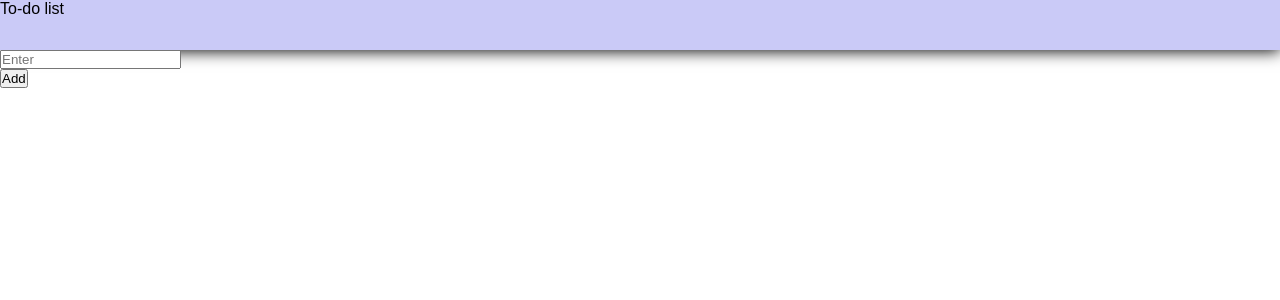
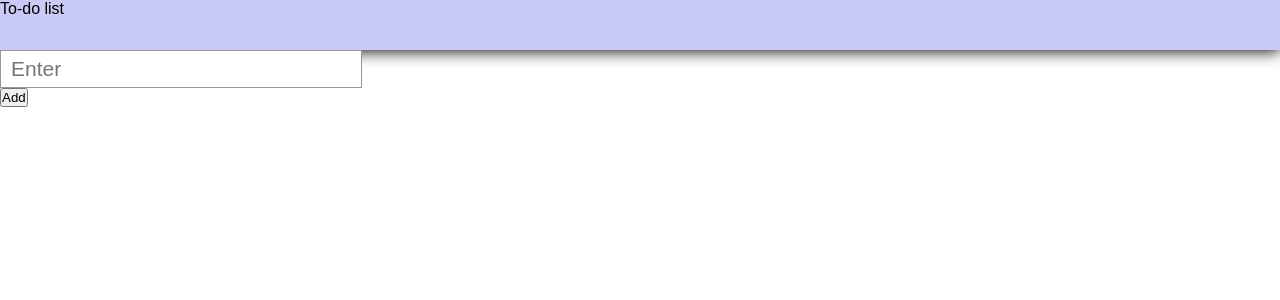
Before and after one commit to SofiaS1604/todolist, a React app: page / in a window 1280 px wide. Shown: the top 300 px of the page. Built offline with nearby package versions, Linux system fonts and the light colour scheme.

Commit message:
Add files via upload

```diff
--- a/src/view/atoms/Input/Input.jsx
+++ b/src/view/atoms/Input/Input.jsx
@@ -34,7 +34,7 @@ class Input extends React.Component {
         return (
             <div>
                 <input onChange={this.onChange} onKeyPress={this.onKeyPress} type="text" value={value}
-                       className="form_input-input" placeholder="Enter"/>
+                       className={styles.form_input} placeholder="Enter"/>
             </div>
         );
     }
--- a/src/view/atoms/Input/Input.sass
+++ b/src/view/atoms/Input/Input.sass
@@ -1,13 +1,11 @@
 .form_input
-    height: 32px
-    &-input
-        border: 1px solid rgba(151, 151, 151, 1)
-        width: 340px
-        height: 30px
-        transition-duration: 1s
-        font-size: 21px
-        line-height: 30px
-        padding: 3px 10px
-        &:focus
-            outline: 0
-            outline-offset: 0
+    border: 1px solid rgba(151, 151, 151, 1)
+    width: 340px
+    height: 30px
+    transition-duration: 1s
+    font-size: 21px
+    line-height: 30px
+    padding: 3px 10px
+    &:focus
+        outline: 0
+        outline-offset: 0
--- a/webpack.config.js
+++ b/webpack.config.js
@@ -35,7 +35,7 @@ module.exports = {
                     options: {
                         url: true,
                         modules: true,
-                        localIdentName: '[local]___[hash:base64:5]'
+                        localIdentName: '[local]'
                     }
                 }, {
                     loader: 'sass-loader',
@@ -68,6 +68,10 @@ module.exports = {
     },
     plugins: [
         new webpack.HotModuleReplacementPlugin(),
+        new MiniCssExtractPlugin({
+            filename: 'assets/css/[name].css',
+            chunkFilename: 'assets/css/[id].css',
+        })
     ]
 
 };
```
